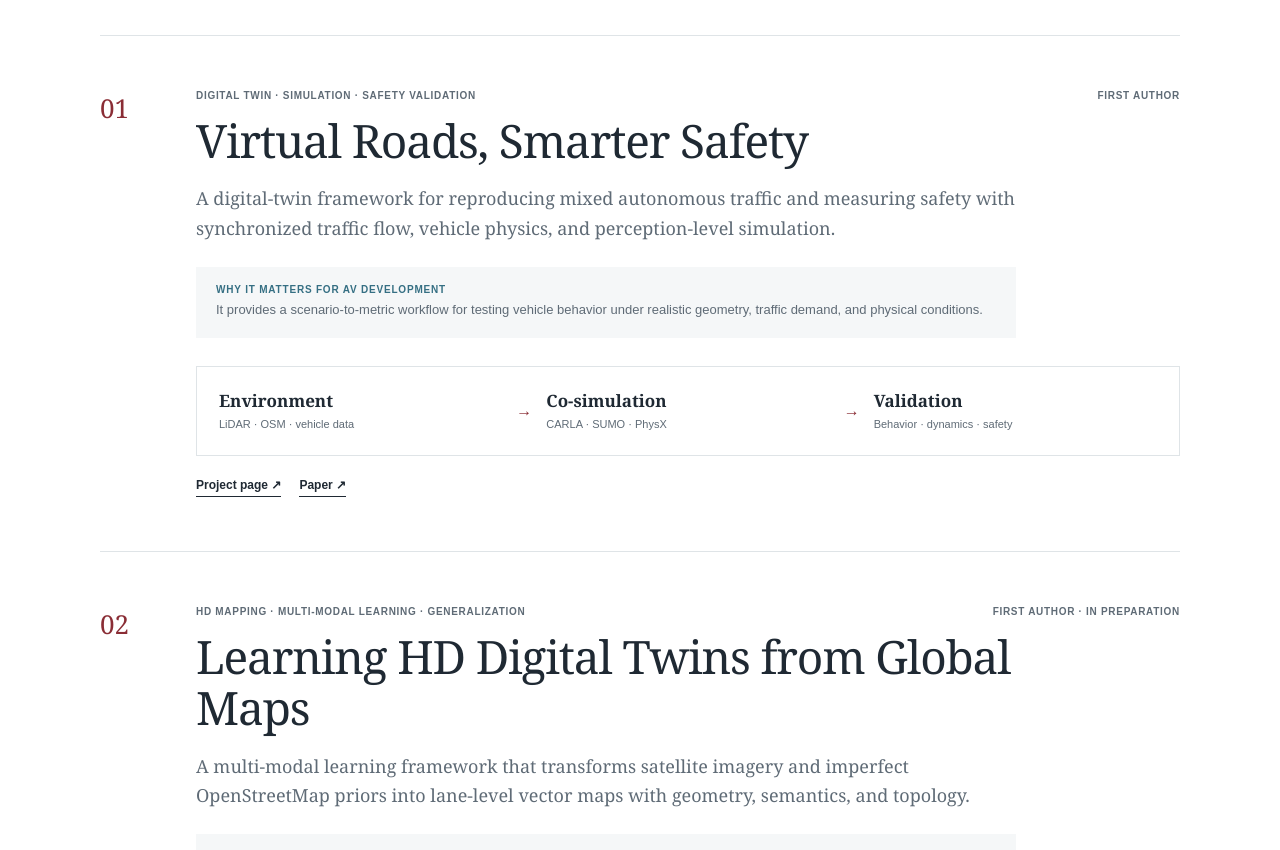
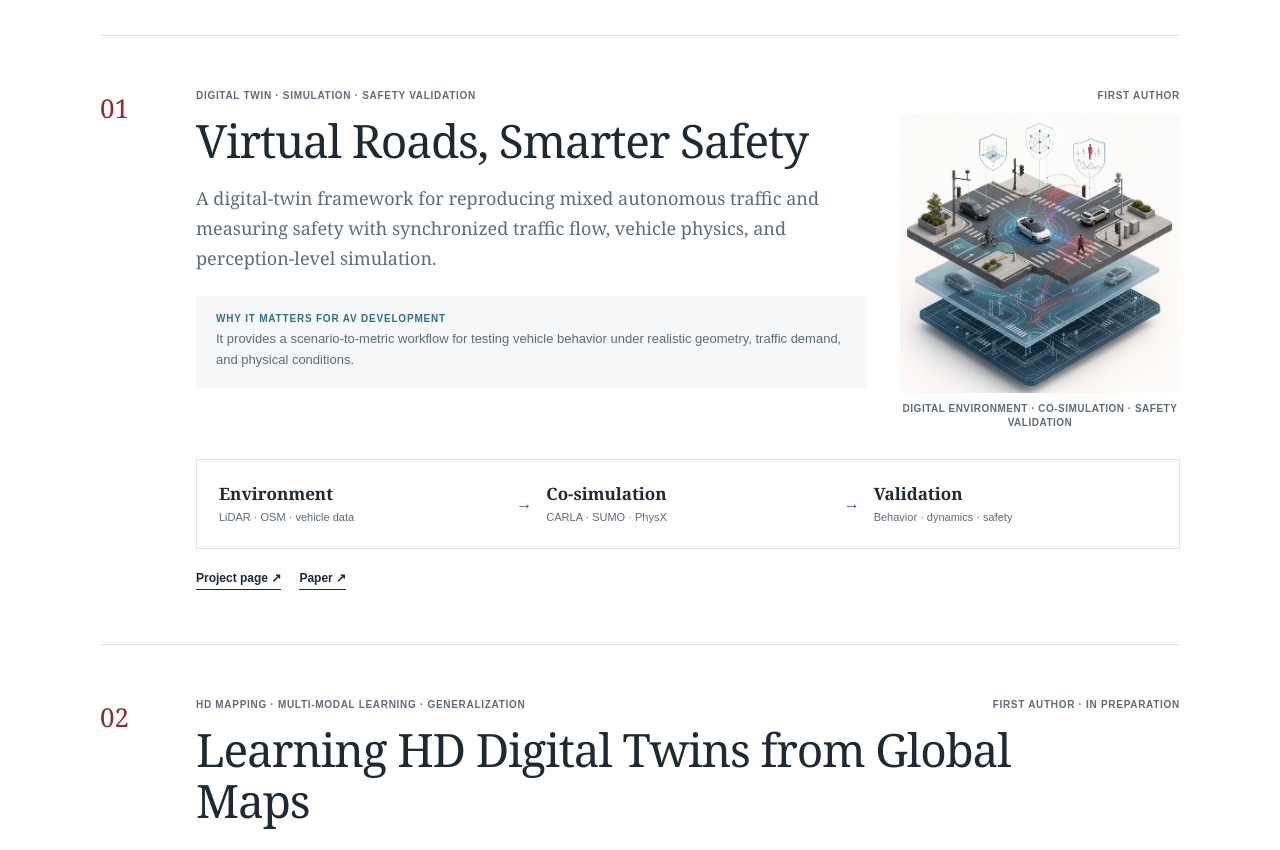
Before and after one commit to zhanghao-21/zhanghao-21.github.io, a Next.js app: page / in a window 1280 px wide. Shown: the part 2680-3530 px from the top of the page. Built offline with nearby package versions, Linux system fonts and the light colour scheme.

Commit message:
Add research overview illustration (#9)

```diff
--- a/app/globals.css
+++ b/app/globals.css
@@ -84,6 +84,12 @@ a:focus-visible, summary:focus-visible { outline: 3px solid var(--accent); outli
 .project-content { min-width: 0; }
 .project-meta { display: flex; justify-content: space-between; gap: 18px; color: var(--muted); font-size: 10px; font-weight: 700; letter-spacing: .07em; text-transform: uppercase; }
 .project-content h3 { max-width: 830px; margin: 14px 0 18px; font-family: var(--serif); font-size: clamp(30px, 3.7vw, 46px); font-weight: 500; letter-spacing: -.025em; line-height: 1.12; }
+.featured-project-top { display: grid; grid-template-columns: minmax(0, 1fr) 280px; gap: 34px; align-items: start; }
+.featured-project-copy { min-width: 0; }
+.featured-project-copy h3, .featured-project-copy .project-summary, .featured-project-copy .industry-value { max-width: none; }
+.research-overview-figure { margin: 12px 0 0; }
+.research-overview-figure img { display: block; width: 100%; aspect-ratio: 1; border-radius: 5px; object-fit: contain; background: #fbfaf8; }
+.research-overview-figure figcaption { margin-top: 9px; color: var(--muted); font-size: 10px; font-weight: 700; letter-spacing: .05em; line-height: 1.45; text-align: center; text-transform: uppercase; }
 .project-summary { max-width: 820px; margin: 0; color: var(--muted); font-family: var(--serif); font-size: 18px; line-height: 1.65; }
 .industry-value { max-width: 820px; margin-top: 23px; padding: 17px 20px; background: var(--light); }
 .industry-value strong { display: block; margin-bottom: 5px; color: var(--blue); font-size: 10px; letter-spacing: .08em; text-transform: uppercase; }
@@ -158,6 +164,8 @@ footer { display: flex; justify-content: space-between; padding: 24px max(24px,
   .about-section { grid-template-columns: 210px 1fr; gap: 42px; }
   .section-intro.split { grid-template-columns: 1fr; gap: 22px; }
   .scholar-link { justify-self: start; }
+  .featured-project-top { grid-template-columns: 1fr; }
+  .research-overview-figure { width: min(320px, 100%); margin-top: 4px; }
   .background-grid { grid-template-columns: 1fr; }
   .background-grid > div + div { border-left: 0; border-top: 1px solid var(--line); }
   .background-grid > div, .background-grid > div + div { padding: 24px 0; }
--- a/app/page.tsx
+++ b/app/page.tsx
@@ -184,6 +184,8 @@ export default function Home() {
             <div className="project-number">01</div>
             <div className="project-content">
               <div className="project-meta"><span>Digital twin · Simulation · Safety validation</span><span>First author</span></div>
+              <div className="featured-project-top">
+                <div className="featured-project-copy">
                   <h3>Virtual Roads, Smarter Safety</h3>
                   <p className="project-summary">
                     A digital-twin framework for reproducing mixed autonomous traffic and measuring safety with synchronized
@@ -192,6 +194,15 @@ export default function Home() {
                   <div className="industry-value">
                     <strong>Why it matters for AV development</strong>
                     <p>It provides a scenario-to-metric workflow for testing vehicle behavior under realistic geometry, traffic demand, and physical conditions.</p>
+                  </div>
+                </div>
+                <figure className="research-overview-figure">
+                  <img
+                    src="/virtual-roads-overview.jpg"
+                    alt="Isometric research overview showing a layered digital road map, synchronized mixed-traffic simulation, autonomous-vehicle sensing, and safety validation at an urban intersection."
+                  />
+                  <figcaption>Digital environment · Co-simulation · Safety validation</figcaption>
+                </figure>
               </div>
               <div className="simple-pipeline" aria-label="Digital twin research workflow">
                 <div><b>Environment</b><span>LiDAR · OSM · vehicle data</span></div>
```
Also changed, not shown: public/virtual-roads-overview.jpg (added). Lines whose indentation alone changed are shown as unchanged.
